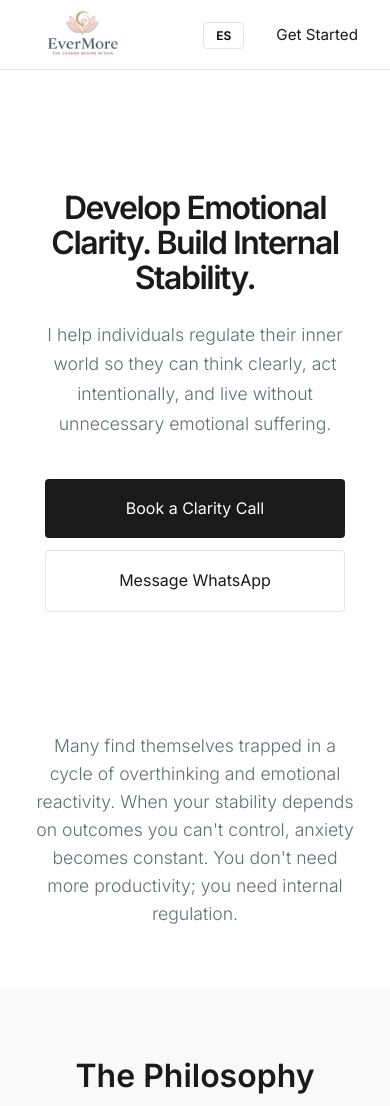
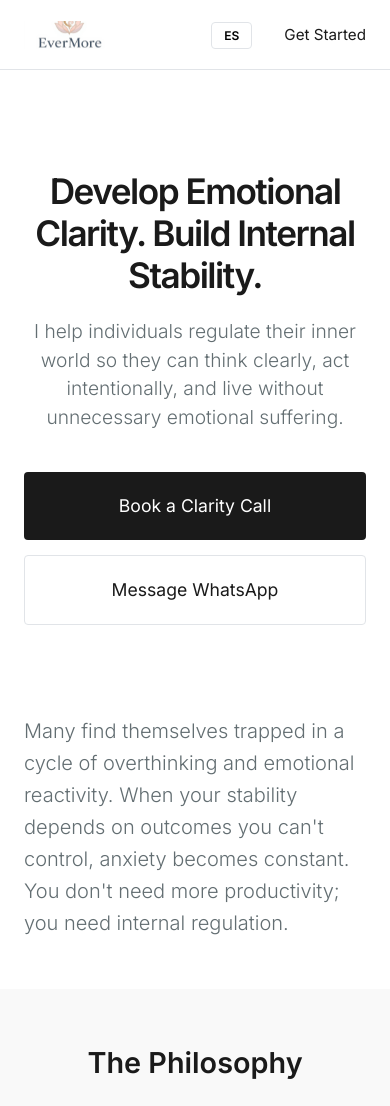
Before and after one commit to Julio0795/EverMore, a plain HTML site: page index.html in a window 390 px wide. Shown: the top 1106 px of the page. Drawn offline with Linux system fonts and the light colour scheme.

Commit message:
Update style.css

```diff
--- a/style.css
+++ b/style.css
@@ -118,61 +118,87 @@ body {
 
 footer { padding: 60px 0; text-align: center; font-size: 0.9rem; color: var(--text-muted); border-top: 1px solid var(--border); }
 
-/* --- Enhanced Mobile Auto-Adjustment --- */
+/* --- FULL MOBILE AUTO-ADJUST FIX --- */
 @media (max-width: 768px) {
-    /* 1. Shrink Navbar and Logo so they don't take up half the screen */
+    /* 1. Reset Container padding for small screens */
+    .container {
+        padding: 0 1.5rem;
+        width: 100%;
+        overflow-x: hidden;
+    }
+
+    /* 2. Fix the Logo so it doesn't overlap */
     .navbar {
         height: 70px;
     }
     .logo-wrapper {
-        width: 100px;
+        width: 80px;
     }
     .main-logo {
-        height: 100px; /* Scaled down for mobile */
+        height: 90px;
         top: 50%;
         transform: translateY(-50%);
+        mix-blend-mode: multiply;
     }
 
-    /* 2. Adjust Hero spacing so text starts below the logo */
+    /* 3. Hero Section: Large, Readable Text */
     .hero {
-        padding: 120px 0 60px;
+        padding: 100px 0 40px;
     }
     .hero h1 {
-        font-size: 2rem; /* Smaller font for mobile screens */
-        padding: 0 10px;
+        font-size: 2.2rem; /* Big enough to read without zooming */
+        line-height: 1.2;
+        margin-bottom: 20px;
     }
     .subheadline {
+        font-size: 1.2rem;
+        line-height: 1.5;
+        padding: 0 5px;
+    }
+
+    /* 4. Buttons: Easy to tap with a thumb */
+    .hero-btns, .cta-btns, .contact-methods {
+        display: flex;
+        flex-direction: column;
+        width: 100%;
+        align-items: center;
+        gap: 15px;
+    }
+    .btn {
+        width: 100% !important; /* Forces buttons to span the screen width */
+        max-width: 100%;
+        padding: 1.2rem; /* Thicker buttons for mobile */
+        font-size: 1.1rem;
+        margin: 0 !important;
+        text-align: center;
+    }
+
+    /* 5. Section Text: Increase size for readability */
+    .section {
+        padding: 50px 0;
+    }
+    .section-title {
+        font-size: 1.8rem;
+    }
+    .intro-text {
+        font-size: 1.25rem; /* Larger text for the problem section */
+        text-align: left; /* Easier to read on mobile */
+    }
+    .card p, .bullet-list li {
         font-size: 1.1rem;
     }
 
-    /* 3. Stack Buttons vertically for easier tapping */
-    .hero-btns, .cta-btns, .contact-methods {
-        display: flex;
-        flex-direction: column;
-        gap: 12px;
-        align-items: center;
+    /* 6. Navigation: Hide extra links */
+    .nav-links li:not(:nth-last-child(1)):not(:nth-last-child(2)) {
+        display: none;
     }
 
-    .btn {
+    /* 7. Grid: Stack everything in 1 column */
+    .grid, .steps {
+        display: block;
+    }
+    .card, .step {
+        margin-bottom: 20px;
         width: 100%;
-        max-width: 300px; /* Standard mobile button width */
-        margin-left: 0 !important; /* Removes the side margin we used for desktop */
-        text-align: center;
-    }
-
-    /* 4. Simplify Navigation Menu */
-    .nav-links li:not(:nth-last-child(1)):not(:nth-last-child(2)) {
-        display: none; /* Only show 'ES' and 'Get Started' on mobile */
-    }
-
-    /* 5. Adjust Section Spacing */
-    .section {
-        padding: 60px 0;
-    }
-    .intro-text {
-        font-size: 1.1rem;
-    }
-    .grid {
-        grid-template-columns: 1fr; /* Force cards into a single column */
     }
 }
```
